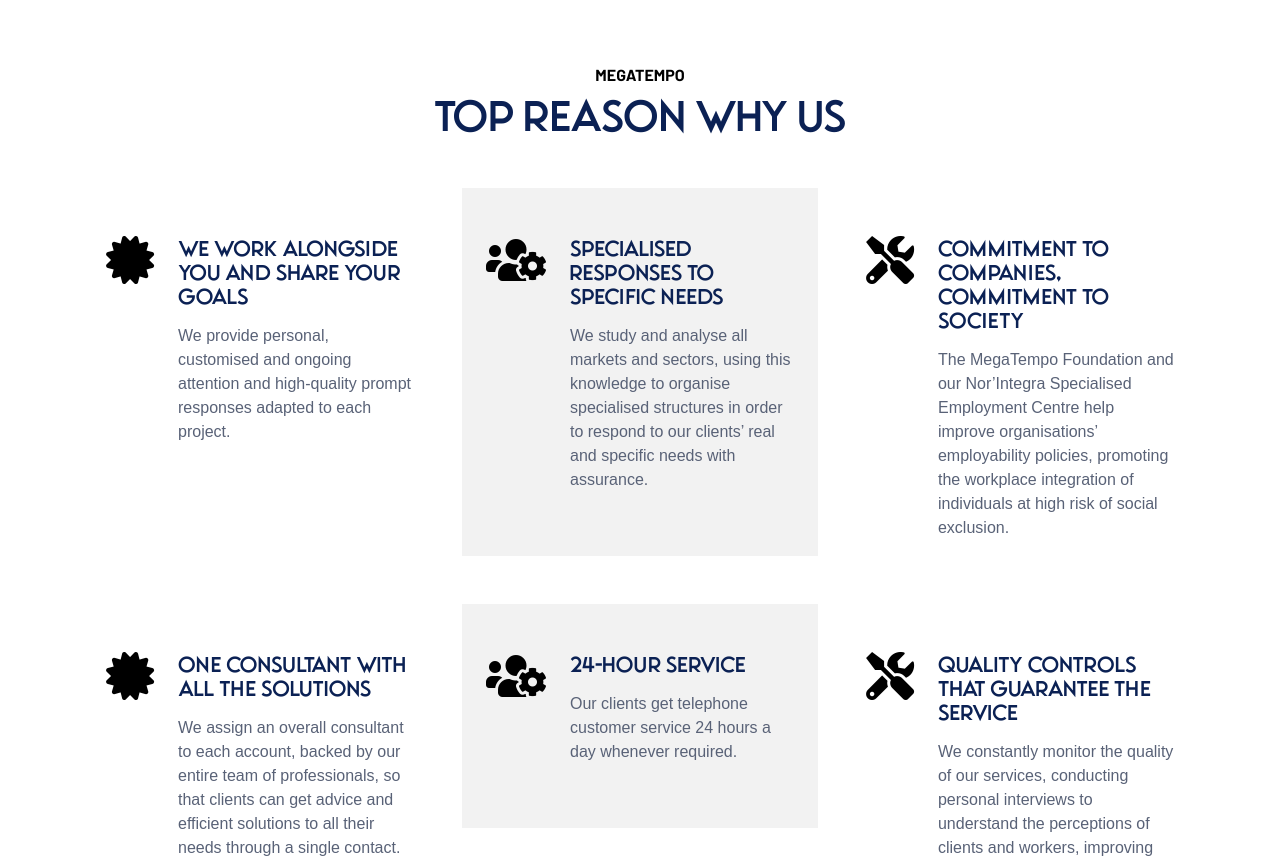
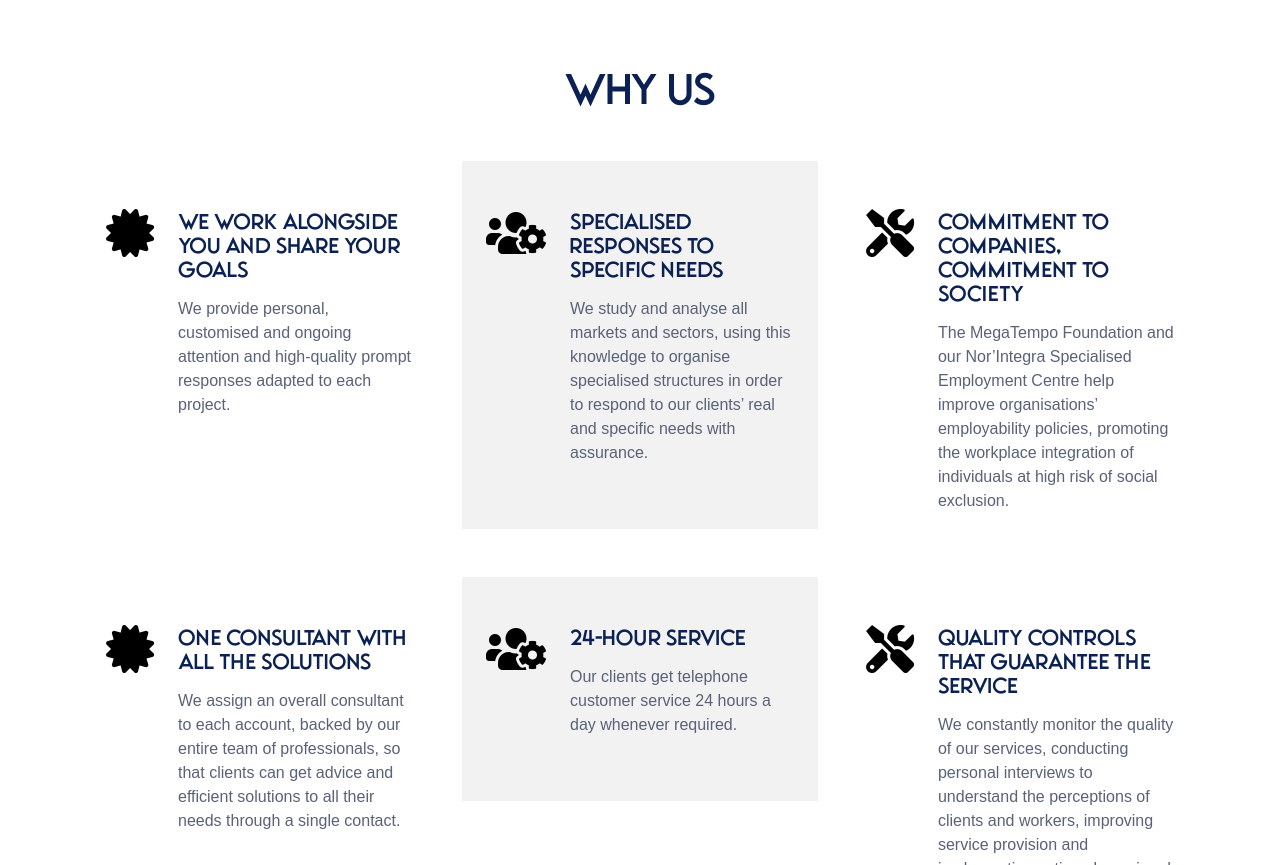
Before and after one commit to KyniskaOrg/megatempo, a plain HTML site: page about.html in a window 1280 px wide. Shown: the part 1820-2685 px from the top of the page. Drawn offline with nearby package versions, Linux system fonts and the light colour scheme.

```diff
--- a/about.html
+++ b/about.html
@@ -379,8 +379,8 @@
       style="padding-top: 20px"
       data-wow-delay="0.1s"
     >
-      <h6 class="text-primary text-uppercase">Megatempo</h6>
-      <h1 class="mb-5">Top Reason Why US</h1>
+
+      <h1 class="mb-5">Why US</h1>
     </div>
 
     <!-- Service Start -->
```
